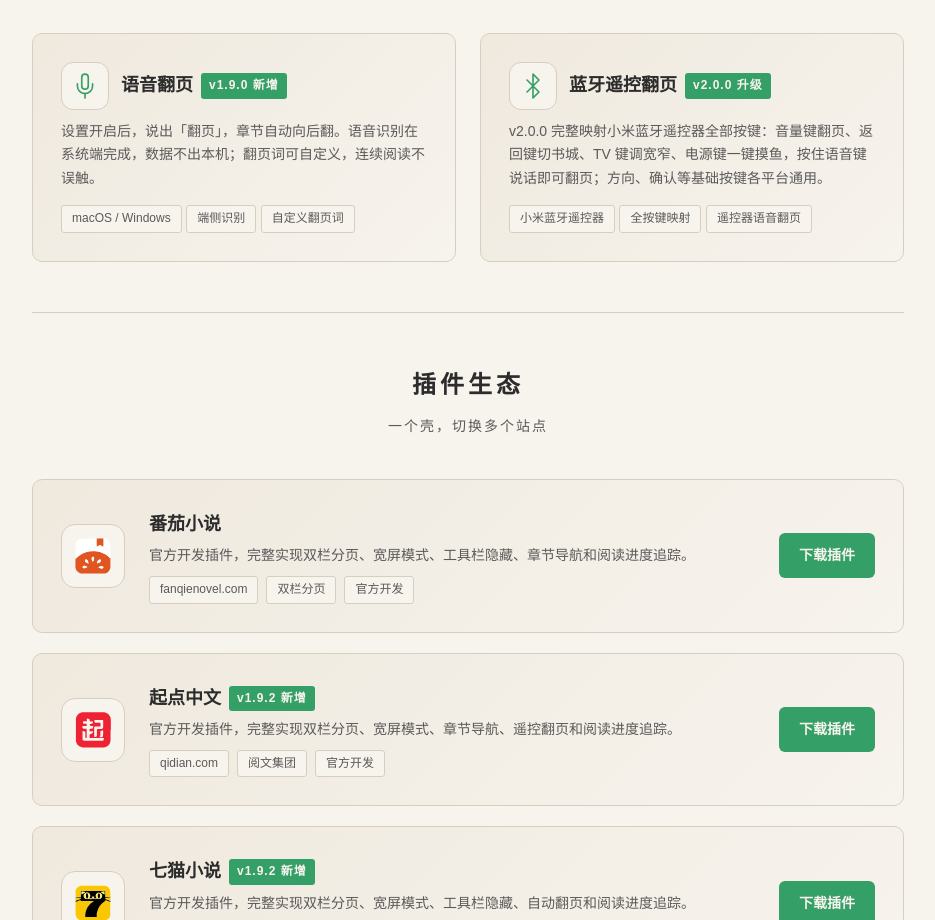
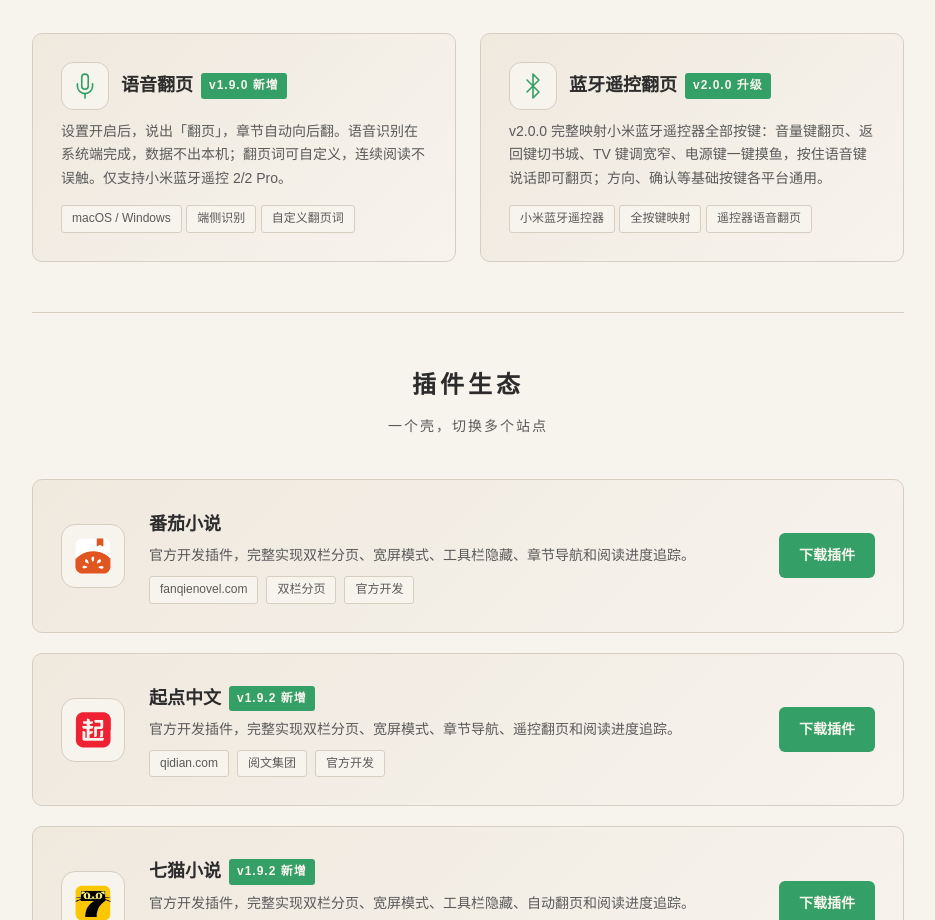
Before and after one commit to dengcb/weixin-reader-desktop, a plain HTML site: page index.html in a window 1280 px wide. Shown: the part 1940-2860 px from the top of the page, without its empty margins (172-1107 px from the left). Drawn offline with Linux system fonts and the light colour scheme; no server answers.

Commit message:
feat(ui): 更新语音翻页功能说明，补充小米蓝牙遥控器支持

```diff
--- a/index.html
+++ b/index.html
@@ -615,7 +615,7 @@
           </div>
           <h3>语音翻页<span class="new-badge">v1.9.0 新增</span></h3>
         </div>
-        <p>设置开启后，说出「翻页」，章节自动向后翻。语音识别在系统端完成，数据不出本机；翻页词可自定义，连续阅读不误触。</p>
+        <p>设置开启后，说出「翻页」，章节自动向后翻。语音识别在系统端完成，数据不出本机；翻页词可自定义，连续阅读不误触。仅支持小米蓝牙遥控 2/2 Pro。</p>
         <div class="plugin-tags">
           <span class="plugin-tag">macOS / Windows</span>
           <span class="plugin-tag">端侧识别</span>
```
